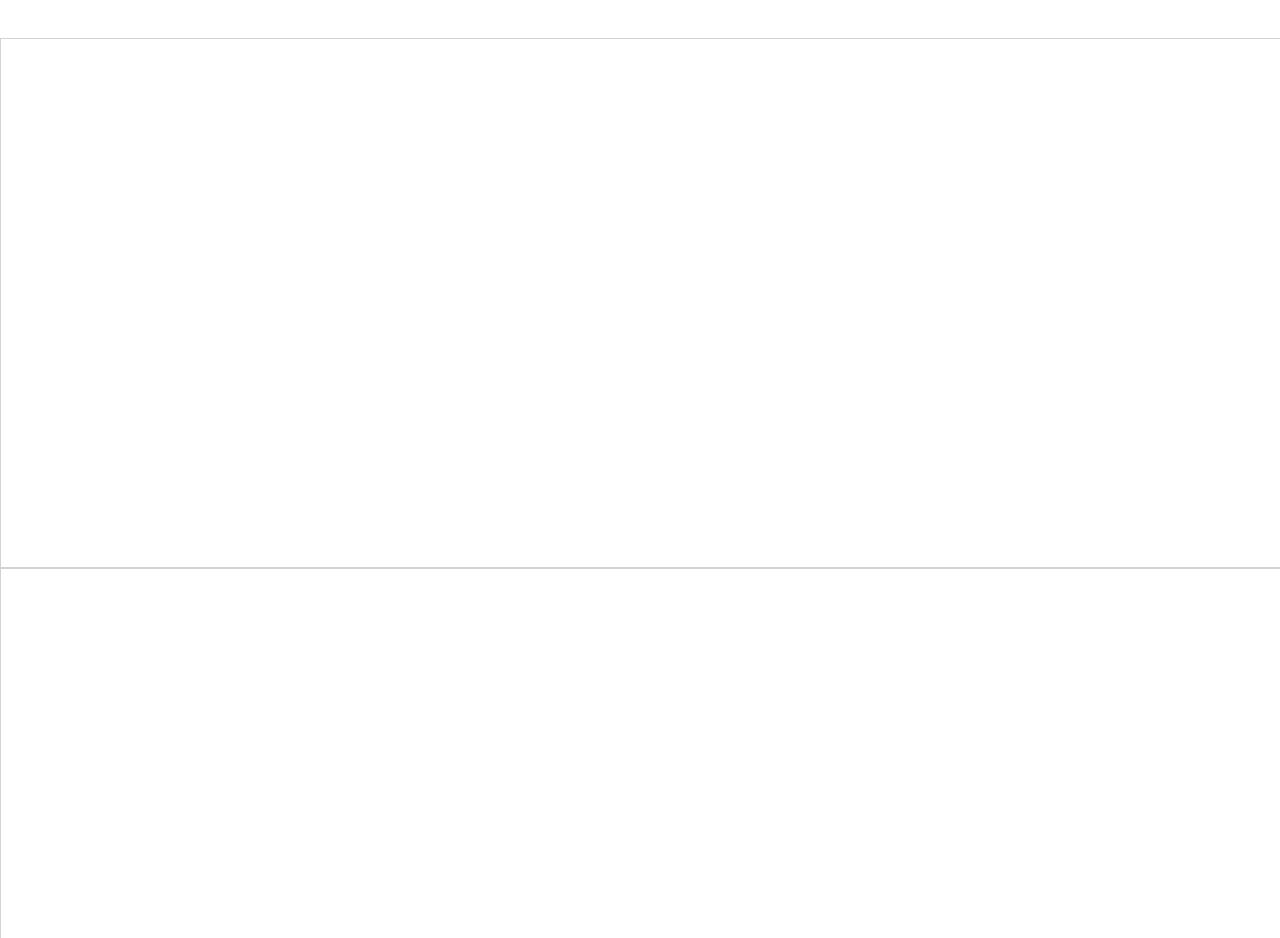
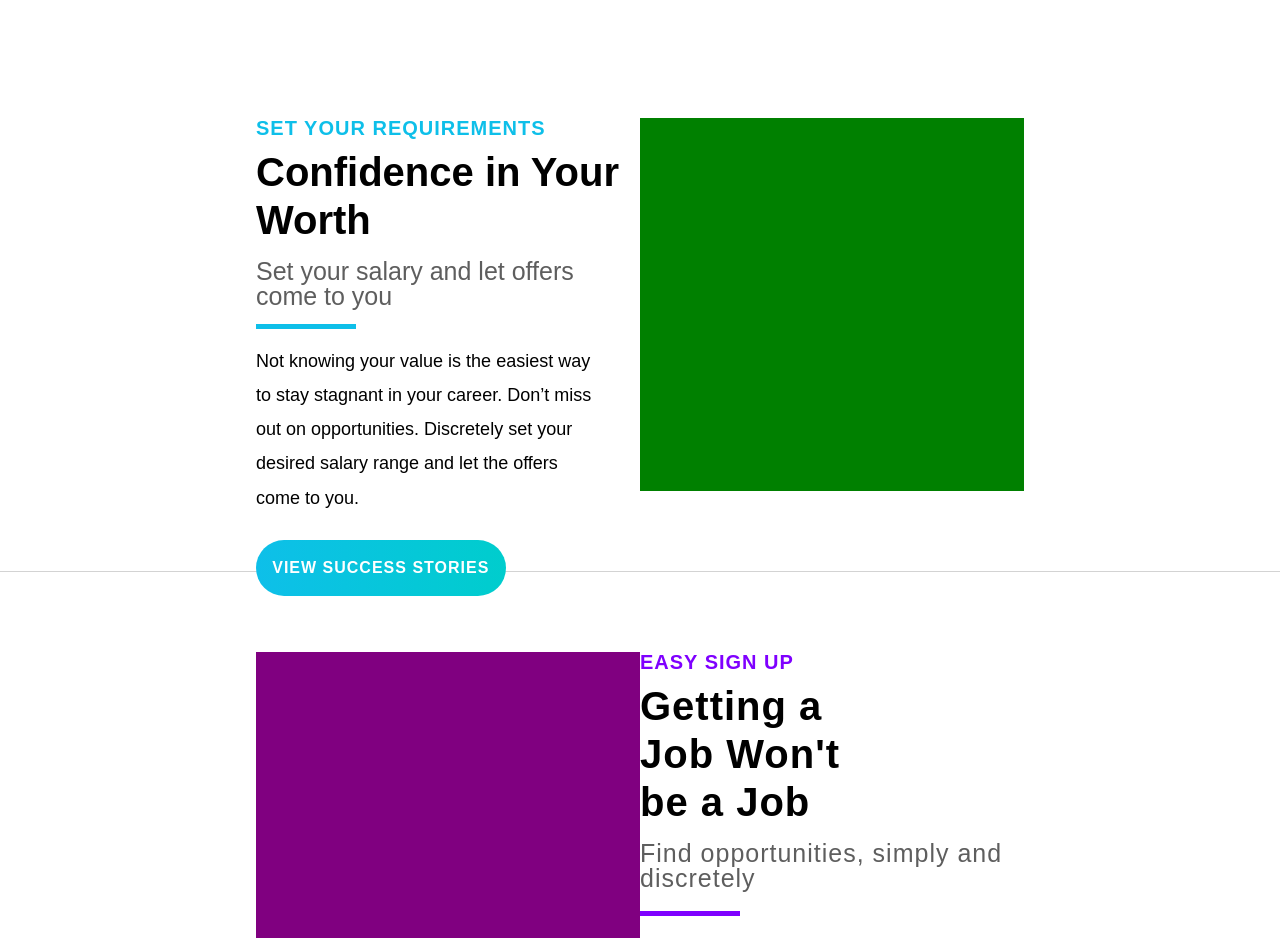
Before and after one commit to HectorSilvaRobles/rampup, a React (Create React App) app: page / in a window 1280 px wide. Shown: the part 1862-2800 px from the top of the page. Built offline with nearby package versions, Linux system fonts and the light colour scheme.

Commit message:
finishing up the details;

```diff
--- a/src/Components/Footer/footer.css
+++ b/src/Components/Footer/footer.css
@@ -1,5 +1,5 @@
 .footer {
-    height: 100vh;
+    height: 95vh;
     width: 150%;
     display: flex;
     align-items: center;
@@ -8,7 +8,7 @@
 .footer-background {
     height: 110%;
     width: 100%;
-    background: navy;
+    background: #170a45;
     position: relative;
     left: -50px;
     top: 100px;
--- a/src/Components/Hero/hero.css
+++ b/src/Components/Hero/hero.css
@@ -17,7 +17,6 @@
   }
 
   .right-hero {
-      background: orange;
       height: 100%;
       width: 45%;
   }
--- a/src/Components/ProductIntro/ProductIntro.js
+++ b/src/Components/ProductIntro/ProductIntro.js
@@ -5,9 +5,45 @@ export default class ProductIntro extends Component {
     render() {
         return (
             <div className='product-intro'>
-                <div className='intro-1'></div>
-                <div className='intro-2'></div>
-                <div className='intro-3'></div>
+                <div className='intro-1'>
+                    <div className='intro1-left'>
+                        <div className='intro1-left-header'>
+                            <h2>Set Your Requirements</h2>
+                            <h1>Confidence in Your Worth</h1>
+                            <h3>Set your salary and let offers come to you</h3>
+                            <div className='intro1-left-line'></div>
+                        </div>
+                        <p>Not knowing your value is the easiest way to stay stagnant in your career. Don’t miss out on opportunities. Discretely set your desired salary range and let the offers come to you.</p>
+                        <button>View Success Stories</button>
+                    </div>
+                    <div className='intro1-right'></div>
+                </div>
+                <div className='intro-2'>
+                    <div className='intro2-left'></div>
+                    <div className='intro2-right'>
+                        <div className='intro2-right-header'>
+                            <h2>Easy Sign Up</h2>
+                            <h1>Getting a Job Won't be a Job</h1>
+                            <h3>Find opportunities, simply and discretely</h3>
+                            <div className='intro2-right-line'></div>
+                        </div>
+                        <p>Create a profile with RampUp once and reach the most innovative companies in your industry, discretely. Easily chat, interview and accept offers easily – without disrupting your current job.</p>
+                        <button>Sign Up in 8 Clicks</button>
+                    </div>
+                </div>
+                <div className='intro-3'>
+                    <div className='intro3-left'>
+                        <div className='intro3-left-header'>
+                            <h2>Your Talent Advocate Team</h2>
+                            <h1> Real People When You Need Them</h1>
+                            <h3>Our team helps you succeed at every step</h3>
+                            <div className='intro3-left-line'></div>
+                        </div>
+                        <p>Our talent advocate team is made of real people (crazy, right?). Their #1 priority is to support you as you explore opportunities, prep for interviews and make the next step in your career.</p>
+
+                    </div>
+                    <div className='intro3-right'></div>
+                </div>
 
             </div>
         )
--- a/src/Components/ProductIntro/productintro.css
+++ b/src/Components/ProductIntro/productintro.css
@@ -1,12 +1,142 @@
 .product-intro {
-    background: brown;
     height: 200vh;
     width: 100%;
 }
 
 .intro-1, .intro-2, .intro-3{
     background: white;
-    border: lightgrey solid 1px;
-    height: 33%;
+    border-bottom: lightgrey solid 0.5px;
+    height: 33.3%;
     width: 100%;
+    display: flex;
+    align-items: center;
+    justify-content: center;
 }
+.intro-3{
+    height: 30%;
+}
+
+.intro1-left, .intro3-left, .intro3-right {
+    height: 70%;
+    width: 30%;
+}
+.intro1-left > p, .intro2-right > p, .intro3-left > p {
+    font-family: arial;
+    font-size: 18px;
+    line-height: 1.9;
+    width: 90%;
+    margin-top: 15px;
+}
+.intro1-left > button {
+    margin-top: 25px;
+    height: 15%;
+    width: 65%;
+    border-radius: 40px;
+    background: linear-gradient(90deg, #0EBFE9, #00CDCD);
+    border: none;
+    color: white;
+    font-size: 16px;
+    text-transform: uppercase;
+    font-weight: 600;
+    letter-spacing: 1px;
+}
+
+.intro1-left-header > h2, .intro3-left-header > h2 {
+    font-family: arial;
+    text-transform: uppercase;
+    font-size: 20px;
+    font-weight: 600;
+    color: #0EBFE9;
+    letter-spacing: 1px;
+    margin-bottom: 10px;
+}
+.intro1-left-header > h1, .intro3-left-header > h1 {
+    font-family: arial;
+    font-size: 40px;
+    font-weight: 550;
+    margin-bottom: 15px;
+    line-height: 1.2;
+
+}
+.intro1-left-header > h3, .intro3-left-header > h3 {
+    font-family: arial;
+    font-size: 25px;
+    color: rgb(94, 94, 94);
+    margin-bottom: 15px;
+}
+.intro1-left-line {
+    background: #0EBFE9	;
+    width: 100px;
+    height: 5px;
+}
+
+.intro1-right {
+    background: green;
+    height: 70%;
+    width: 30%;
+}
+
+.intro2-left {
+    height: 70%;
+    width: 30%;
+    background: purple;
+}
+
+.intro2-right{
+    height: 70%;
+    width: 30%;
+}
+.intro2-right > button {
+    margin-top: 25px;
+    height: 15%;
+    width: 65%;
+    border-radius: 40px;
+    background: linear-gradient(90deg, #9400D3, #7F00FF	);
+    border: none;
+    color: white;
+    font-size: 16px;
+    text-transform: uppercase;
+    font-weight: 600;
+    letter-spacing: 2px;
+}
+.intro2-right-header > h2 {
+    font-family: arial;
+    font-size: 20px;
+    text-transform: uppercase;
+    font-weight: 600;
+    letter-spacing: 1px;
+    color: #7F00FF;
+    margin-bottom: 10px;
+}
+.intro2-right-header > h1 {
+    font-family: arial;
+    width: 60%;
+    font-weight: 700;
+    letter-spacing: 1px;
+    line-height: 1.2;
+    font-size: 40px;
+    margin-bottom: 15px;
+}
+.intro2-right-header > h3 {
+    font-family: arial;
+    font-size: 25px;
+    color: rgb(94, 94, 94);
+    letter-spacing: 1px;
+    margin-bottom: 20px;
+}
+
+.intro2-right-line {
+    background: #7F00FF	;
+    height: 5px;
+    width: 100px;
+}
+
+.intro3-left-header > h2 {
+    color: #FF6347;
+}
+
+.intro3-left-line {
+    height: 5px;
+    width: 100px;
+    background: #FF6347;
+}
```
